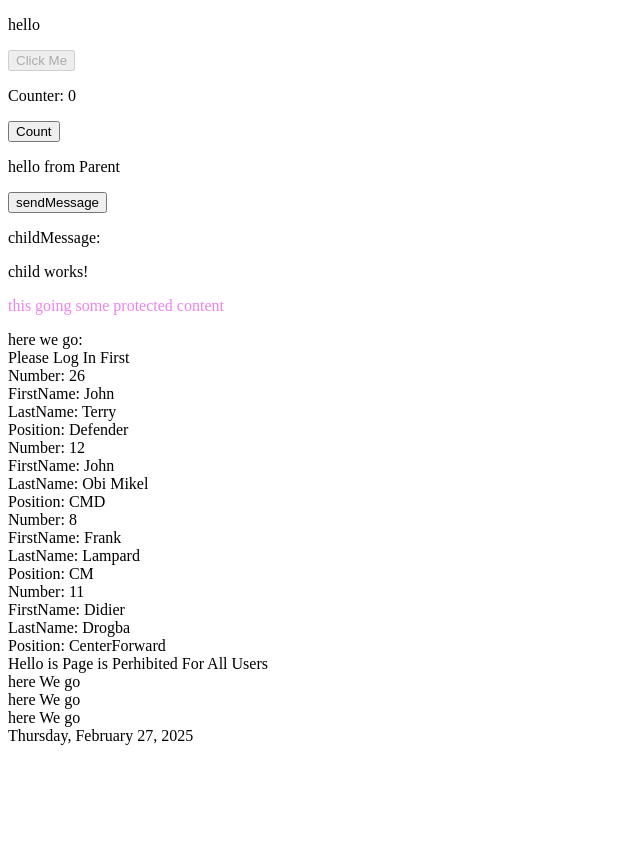
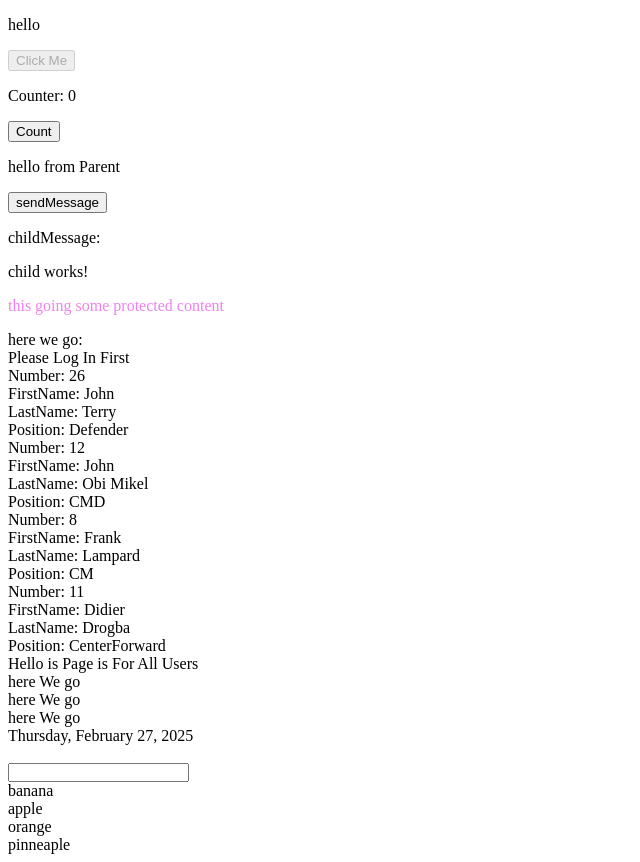
Before and after one commit to nikakaladze/Angular_Do_It_Georgia, an Angular app in the folder my-app/: page / in a window 1280 px wide. Shown: the whole page, without its empty margins (0-640 px from the left). Before the commit the page ends 800 px from the top, so only its background shows below. Built offline with nearby package versions, Linux system fonts and the light colour scheme.

Commit message:
chore:create Pipes for filter some text with unique text

```diff
--- /dev/null
+++ b/my-app/src/app/pipes/filter-items.pipe.ts
@@ -0,0 +1,13 @@
+import { Pipe, PipeTransform } from '@angular/core';
+
+@Pipe({
+  name: 'filterItems',
+  pure:false,
+})
+export class FilterItemsPipe implements PipeTransform {
+
+ transform(value: string[], filterItems:string): string[] {
+   return value.filter((item:string) => item.includes(filterItems.toLowerCase()))
+ }
+
+}
--- a/my-app/src/app/user-profile/user-profile.component.html
+++ b/my-app/src/app/user-profile/user-profile.component.html
@@ -13,9 +13,20 @@
   <p *ngSwitchCase="'IsAdmin'">Hello is Admin PAge</p>
   <p *ngSwitchCase="'IsUser'">Hello is Home PAge</p>
   <p *ngSwitchCase="'IsGuest'">Hello is About PAge</p>
-  <p *ngSwitchCase="'IsSecurity'">Hello is Page is Perhibited For All Users</p>
+  <p *ngSwitchCase="'IsSecurity'">Hello is Page is  For All Users</p>
 </div>
 <div>
 <p *appRepeat="3" appHighlight>here We go</p>
   <p appHighlight>{{today | date:"fullDate"}}</p>
+
+  <br>
+ </div>
+
+<div>
+  <input type="text" [(ngModel)]="filterItems">
+<ul>
+  <li *ngFor="let item of items | filterItems:filterItems">
+    {{item}}
+  </li>
+</ul>
 </div>
--- a/my-app/src/app/user-profile/user-profile.component.ts
+++ b/my-app/src/app/user-profile/user-profile.component.ts
@@ -2,10 +2,12 @@ import { Component } from '@angular/core';
 import {HighlightDirective} from "../directives/highlight.directive";
 import {DatePipe, NgForOf, NgIf, NgSwitch, NgSwitchCase} from '@angular/common';
 import {RepeatDirective} from '../directives/repeat.directive';
+import {FilterItemsPipe} from '../pipes/filter-items.pipe';
+import {FormsModule} from '@angular/forms';
 
 @Component({
   selector: 'app-user-profile',
-  imports: [HighlightDirective, NgIf, NgForOf, NgSwitch, NgSwitchCase, RepeatDirective, DatePipe],
+  imports: [HighlightDirective, NgIf, NgForOf, NgSwitch, NgSwitchCase, RepeatDirective, DatePipe, FilterItemsPipe, FormsModule],
   templateUrl: './user-profile.component.html',
   styleUrl: './user-profile.component.css'
 })
@@ -13,7 +15,9 @@ export class UserProfileComponent {
 isLoggedIn: boolean = false;
 useRole :string = "IsSecurity";
 today: Date = new Date();
+filterItems: string = '';
 
+items:string[] = ['banana','apple','orange','pinneaple'];
 
 players  = [
   {
```
Also changed, not shown: my-app/src/app/pipes/phone.pipe.ts (deleted, +0 -12 lines).
